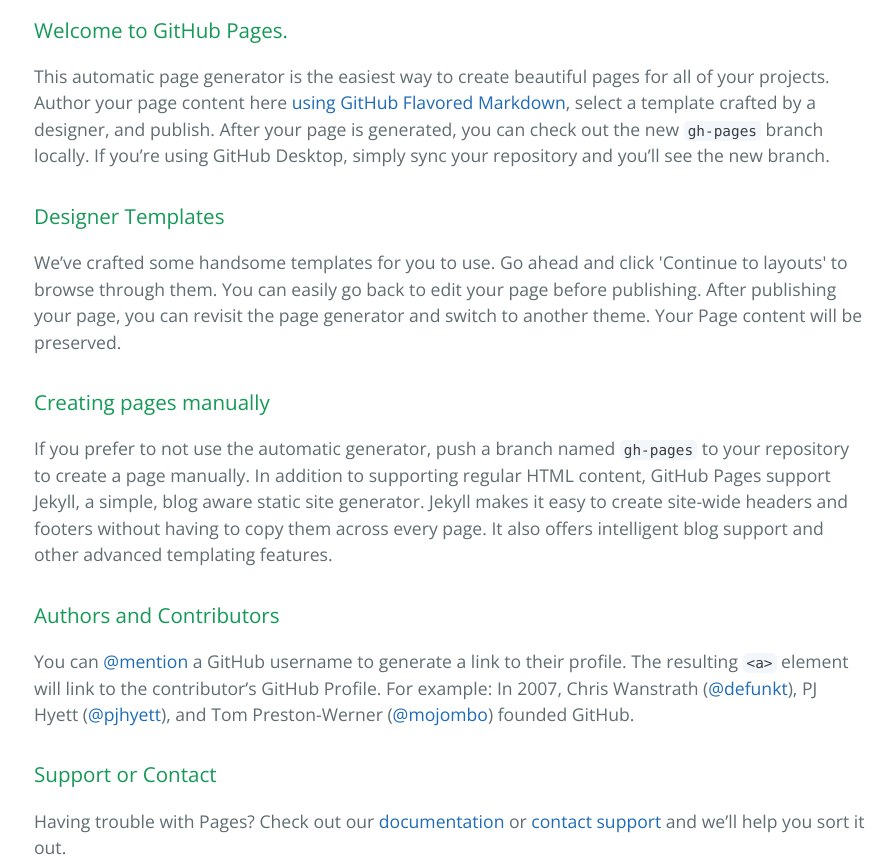
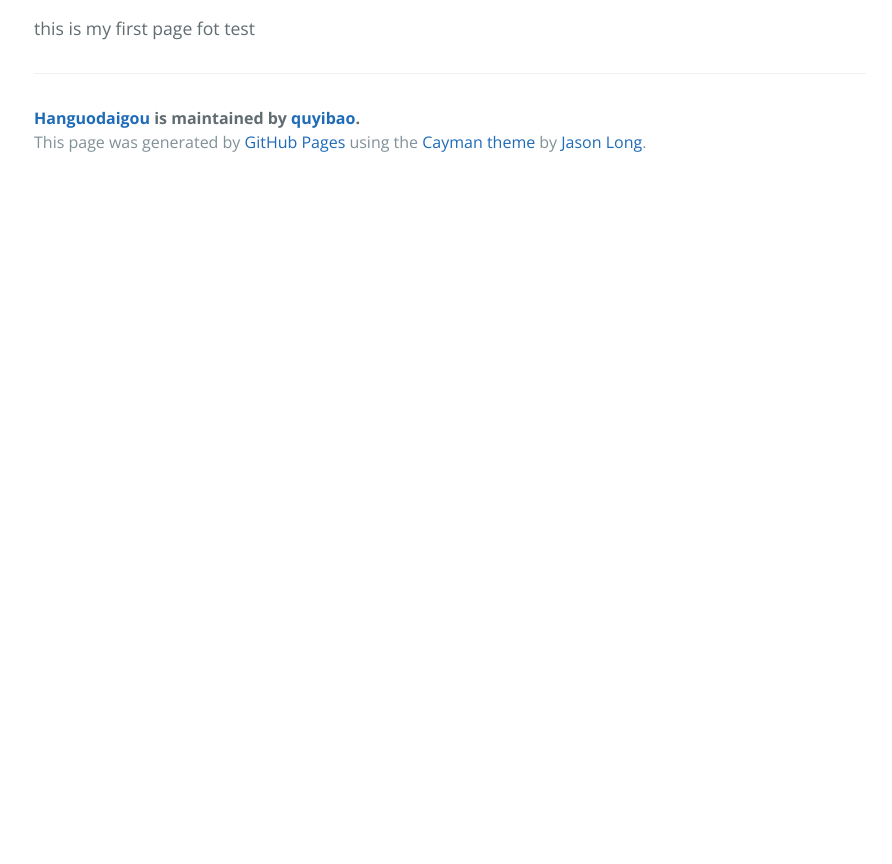
Before and after one commit to quyibao/hanguodaigou, a plain HTML site: page index.html in a window 1280 px wide. Shown: the part 400-1264 px from the top of the page, without its empty margins (190-1082 px from the left). After the commit the page ends 800 px from the top, so only its background shows below. Drawn offline with nearby package versions, Linux system fonts and the light colour scheme.

```diff
--- a/index.html
+++ b/index.html
@@ -19,30 +19,7 @@
     </section>
 
     <section class="main-content">
-      <h3>
-<a id="welcome-to-github-pages" class="anchor" href="#welcome-to-github-pages" aria-hidden="true"><span class="octicon octicon-link"></span></a>Welcome to GitHub Pages.</h3>
-
-<p>This automatic page generator is the easiest way to create beautiful pages for all of your projects. Author your page content here <a href="https://guides.github.com/features/mastering-markdown/">using GitHub Flavored Markdown</a>, select a template crafted by a designer, and publish. After your page is generated, you can check out the new <code>gh-pages</code> branch locally. If you’re using GitHub Desktop, simply sync your repository and you’ll see the new branch.</p>
-
-<h3>
-<a id="designer-templates" class="anchor" href="#designer-templates" aria-hidden="true"><span class="octicon octicon-link"></span></a>Designer Templates</h3>
-
-<p>We’ve crafted some handsome templates for you to use. Go ahead and click 'Continue to layouts' to browse through them. You can easily go back to edit your page before publishing. After publishing your page, you can revisit the page generator and switch to another theme. Your Page content will be preserved.</p>
-
-<h3>
-<a id="creating-pages-manually" class="anchor" href="#creating-pages-manually" aria-hidden="true"><span class="octicon octicon-link"></span></a>Creating pages manually</h3>
-
-<p>If you prefer to not use the automatic generator, push a branch named <code>gh-pages</code> to your repository to create a page manually. In addition to supporting regular HTML content, GitHub Pages support Jekyll, a simple, blog aware static site generator. Jekyll makes it easy to create site-wide headers and footers without having to copy them across every page. It also offers intelligent blog support and other advanced templating features.</p>
-
-<h3>
-<a id="authors-and-contributors" class="anchor" href="#authors-and-contributors" aria-hidden="true"><span class="octicon octicon-link"></span></a>Authors and Contributors</h3>
-
-<p>You can <a href="https://github.com/blog/821" class="user-mention">@mention</a> a GitHub username to generate a link to their profile. The resulting <code>&lt;a&gt;</code> element will link to the contributor’s GitHub Profile. For example: In 2007, Chris Wanstrath (<a href="https://github.com/defunkt" class="user-mention">@defunkt</a>), PJ Hyett (<a href="https://github.com/pjhyett" class="user-mention">@pjhyett</a>), and Tom Preston-Werner (<a href="https://github.com/mojombo" class="user-mention">@mojombo</a>) founded GitHub.</p>
-
-<h3>
-<a id="support-or-contact" class="anchor" href="#support-or-contact" aria-hidden="true"><span class="octicon octicon-link"></span></a>Support or Contact</h3>
-
-<p>Having trouble with Pages? Check out our <a href="https://help.github.com/pages">documentation</a> or <a href="https://github.com/contact">contact support</a> and we’ll help you sort it out.</p>
+      <p>this is my first page fot test</p>
 
       <footer class="site-footer">
         <span class="site-footer-owner"><a href="https://github.com/quyibao/hanguodaigou">Hanguodaigou</a> is maintained by <a href="https://github.com/quyibao">quyibao</a>.</span>
```
Also changed, not shown: params.json (+1 -1 lines).
